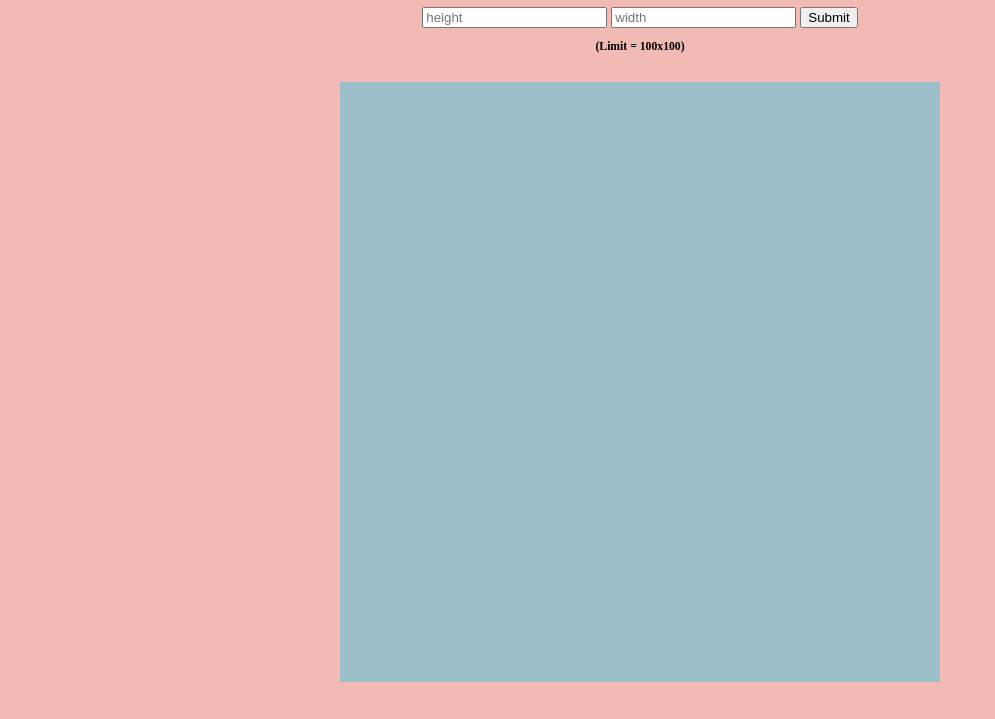
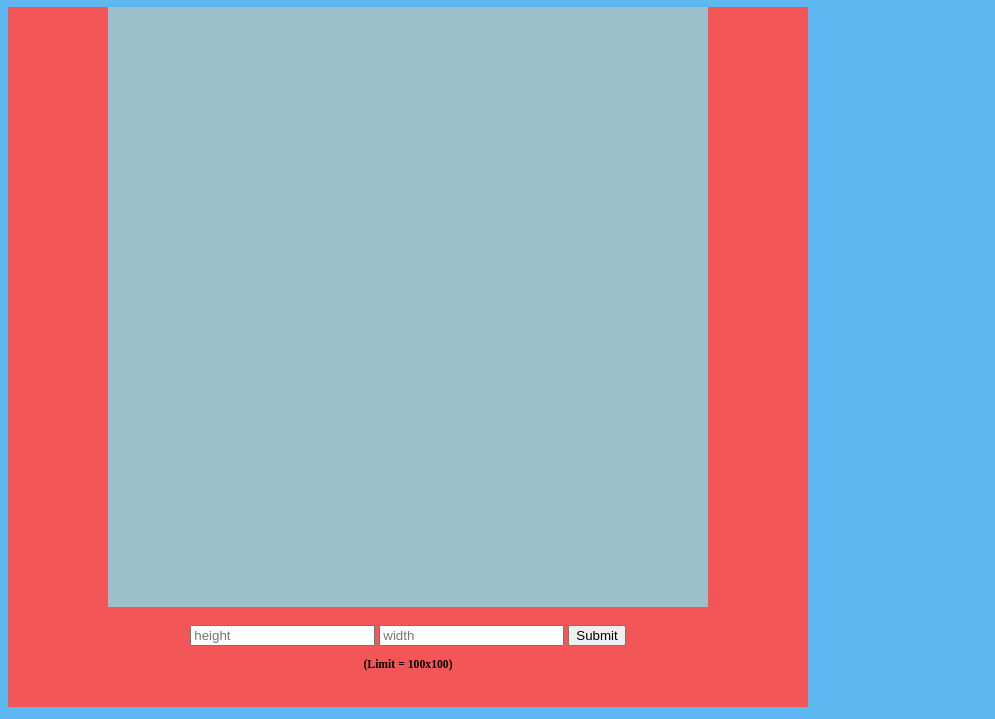
Before and after one commit to campbellsoupbs/TOP_etch-a-sketch, a plain HTML site: page index.html in a window 1280 px wide. Shown: the part 81-800 px from the top of the page, without its empty margins (0-995 px from the left). Drawn offline with Linux system fonts and the light colour scheme.

Commit message:
Edit page layout

```diff
--- a/index.html
+++ b/index.html
@@ -13,16 +13,18 @@
         <H1>Etch-a-sketch</H1>
     </div>
     <div class="sketch">
+        <div class="container"></div>
+        <br>
         <form class ="form">
             <input type="text" class="text-height" placeholder="height">
             <input type="text" class="text-width" placeholder="width">
             <input type="submit" class="submit" value="Submit">
         </form>
+
         <div class='description'>
             <h3>(Limit = 100x100)</h3>
         </div>
         <br>
-        <div class="container"></div>
     </div>
 
 </body>
--- a/styles.css
+++ b/styles.css
@@ -1,5 +1,5 @@
 body {
-    background-color: rgb(241, 186, 180);
+    background-color: rgb(95, 183, 242);
 }
 
 .title {
@@ -8,15 +8,20 @@ body {
     align-items: center;
 }
 
+.sketch {
+    display: flex;
+    flex-direction: column;
+    align-items: center;
+    background-color: rgb(242, 86, 86);
+    border-radius: 10;
+    height: 700px;
+    width: 800px;
+}
+
 .description {
     font-size: 10px;
 }
 
-.sketch {
-    display: flex;
-    flex-direction: column;
-    align-items: center;
-}
 
 .container {
     display: flex;
```
